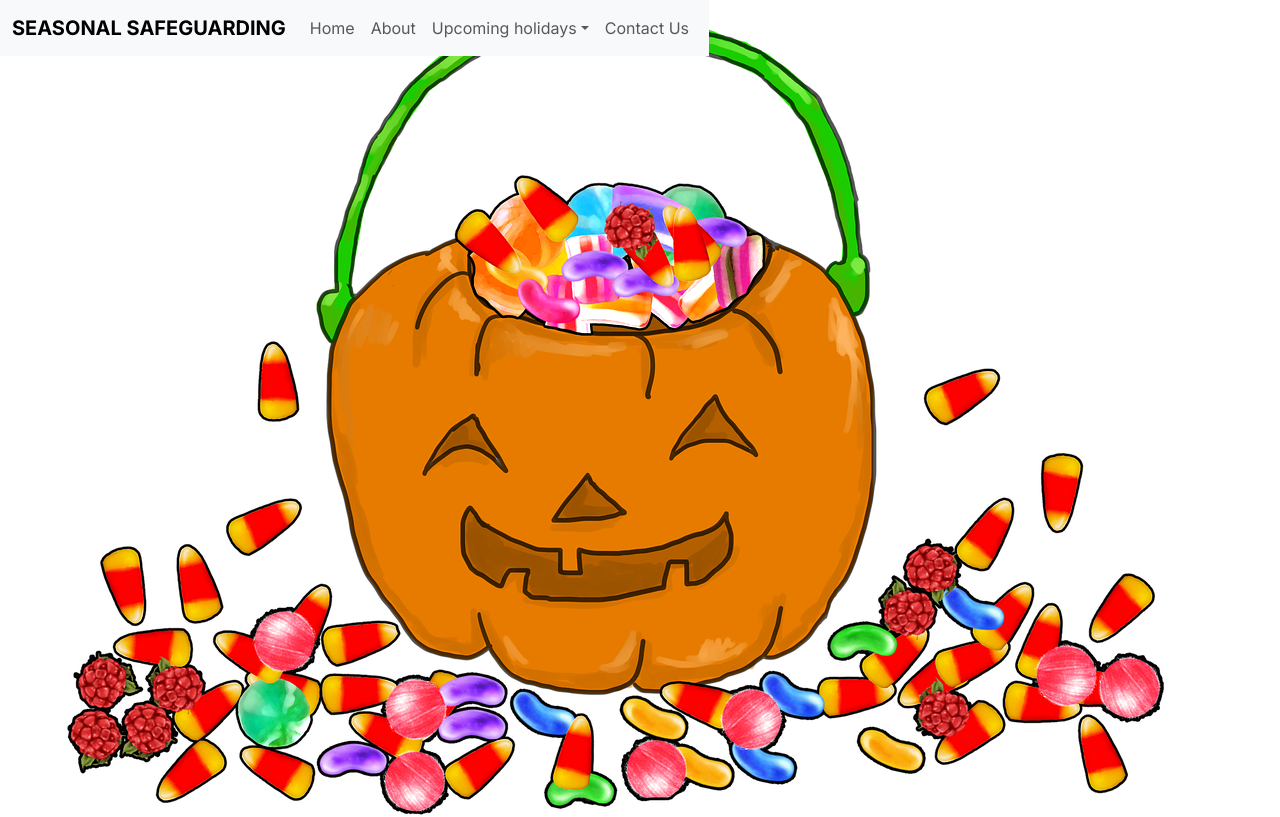
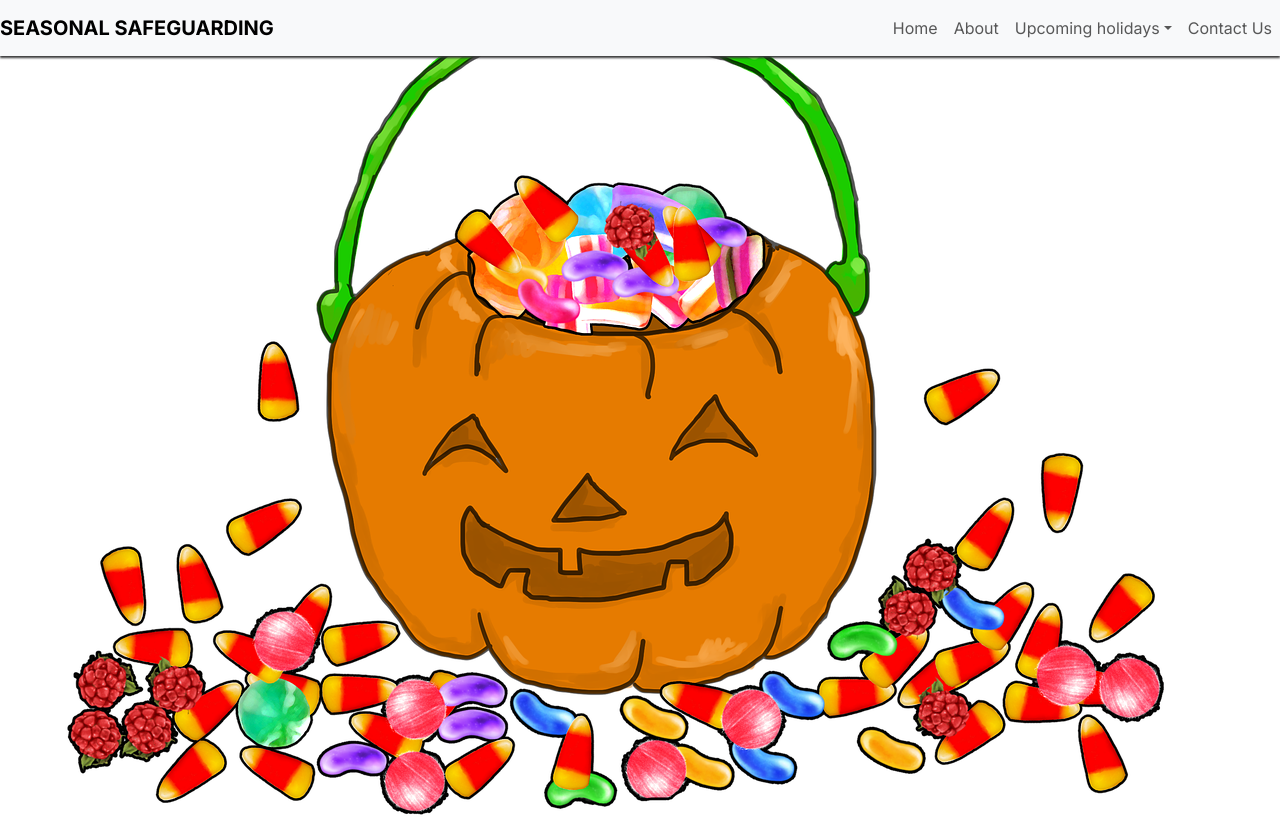
Before and after one commit to sahebachabra/harmless-halloween, a plain HTML site: page index.html in a window 1280 px wide. Shown: the top 817 px of the page. Drawn offline with nearby package versions, Linux system fonts and the light colour scheme; a web font is replaced by a local one.

Commit message:
Add media query so that nav bar works for desktop

```diff
--- a/assets/css/style.css
+++ b/assets/css/style.css
@@ -124,13 +124,16 @@ footer {
     background-color: rgb(255, 165, 0);
     font-family: 'Inter', sans-serif; /* Use Inter font for the brand */
 }
-/* Media query: tablets and larger (768px and up) */
-@media screen and (min-width: 768px) {
-    /* Header */
-    nav {
-        display: block;
-        position: relative;
-        box-shadow: none;
-        width: fit-content;
-        padding-right: 1rem;
+
+@media (min-width: 992px) { /* Apply for large devices (desktop) and up */
+    .navbar {
+        width: 100%; /* Ensure navbar spans full width */
+        padding-left: 0;
+        padding-right: 0;
     }
+
+    .container-fluid {
+        padding-left: 0;
+        padding-right: 0;
+    }
+}
```
